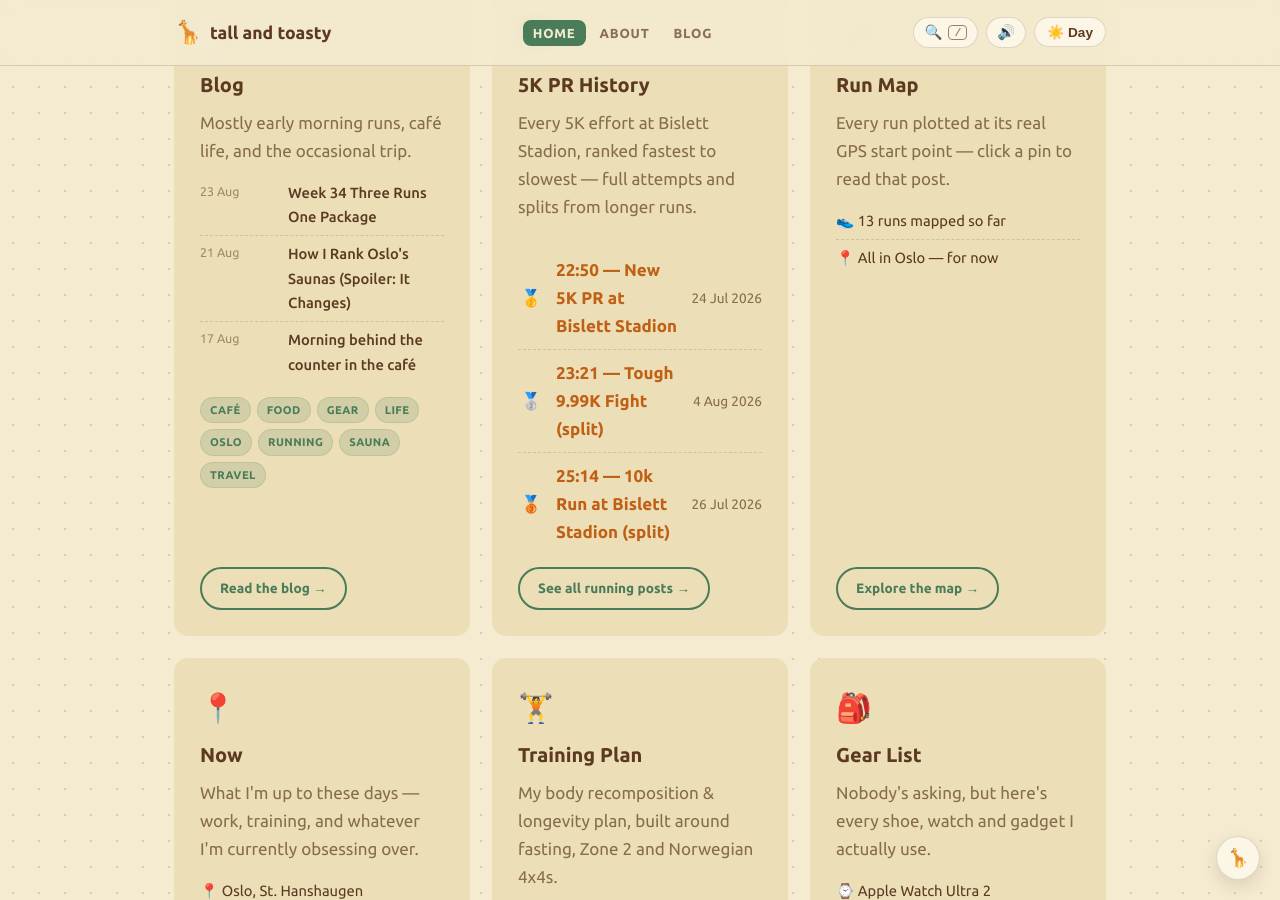
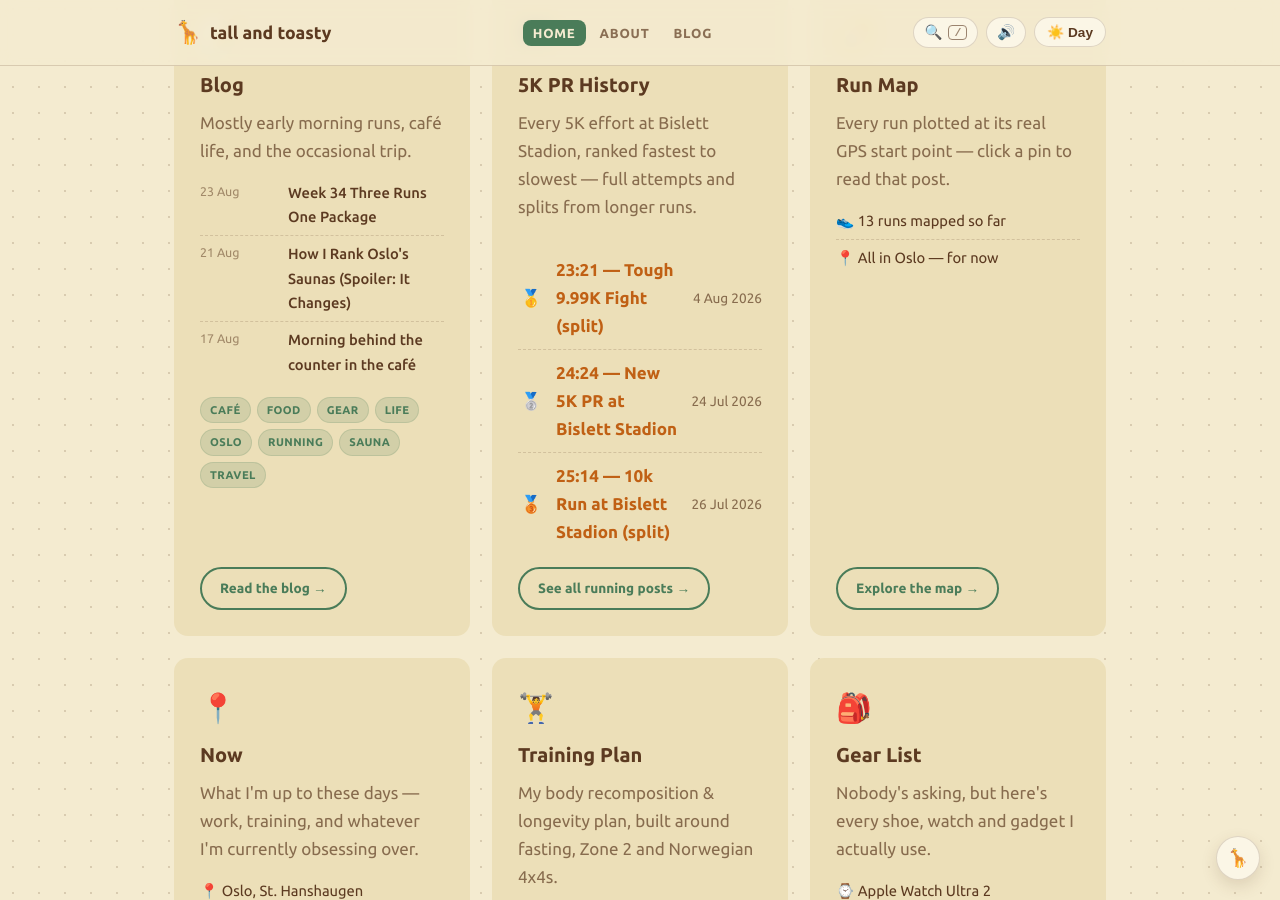
Before and after one commit to markuslyngmo/tallandtoasty, a Jekyll site: the page built from index.md, in a window 1280 px wide and 900 px high, scrolled down 1226 px. Built offline with Jekyll 4.4.1, drawn with Linux system fonts in a browser that asks for light colours.

Commit message:
Use 24:24 for the Bislett 5K PR and re-sort the leaderboard
The PR post says 24:24 (the full run), so the homepage card and the
About stopwatch now show that instead of Strava's 22:50 best-effort
split. With 24:24 the card is no longer in time order, so the rows are
re-sorted fastest to slowest (23:21, 24:24, 25:14). Runs that weren't
at Bislett are not added.

Co-Authored-By: Claude Sonnet 5.5 <noreply@anthropic.com>

```diff
--- a/_layouts/home.html
+++ b/_layouts/home.html
@@ -55,17 +55,17 @@ layout: default
     <div class="card-icon">🏁</div>
     <h3>5K PR History</h3>
     <p>Every 5K effort at Bislett Stadion, ranked fastest to slowest &mdash; full attempts and splits from longer runs.</p>
-    <!-- Ranked by fastest continuous 5K (Strava best-effort). Add new rows and re-sort as new attempts happen. -->
+    <!-- Bislett only. The 5K PR row is the full-run time from its post; "(split)" rows are Strava's fastest 5K inside a longer run. Re-sort by time when adding rows. -->
     <ol class="toast-leaderboard">
       <li class="toast-leaderboard-item">
         <span class="tl-rank">🥇</span>
-        <a class="tl-title" href="{{ '/new-5k-pr-at-bislett-stadion/' | relative_url }}">22:50 &mdash; New 5K PR at Bislett Stadion</a>
-        <span class="tl-count">24 Jul 2026</span>
+        <a class="tl-title" href="{{ '/tough-9k-fight/' | relative_url }}">23:21 &mdash; Tough 9.99K Fight (split)</a>
+        <span class="tl-count">4 Aug 2026</span>
       </li>
       <li class="toast-leaderboard-item">
         <span class="tl-rank">🥈</span>
-        <a class="tl-title" href="{{ '/tough-9k-fight/' | relative_url }}">23:21 &mdash; Tough 9.99K Fight (split)</a>
-        <span class="tl-count">4 Aug 2026</span>
+        <a class="tl-title" href="{{ '/new-5k-pr-at-bislett-stadion/' | relative_url }}">24:24 &mdash; New 5K PR at Bislett Stadion</a>
+        <span class="tl-count">24 Jul 2026</span>
       </li>
       <li class="toast-leaderboard-item">
         <span class="tl-rank">🥉</span>
--- a/assets/js/about.js
+++ b/assets/js/about.js
@@ -133,7 +133,7 @@
   var prTime = document.getElementById("pr-time");
   var prNote = document.getElementById("pr-note");
   if (prBtn && prTime) {
-    var PR_SECONDS = 22 * 60 + 50;
+    var PR_SECONDS = 24 * 60 + 24;
     var prRunning = false;
     prBtn.addEventListener("click", function () {
       if (prRunning) return;
```
